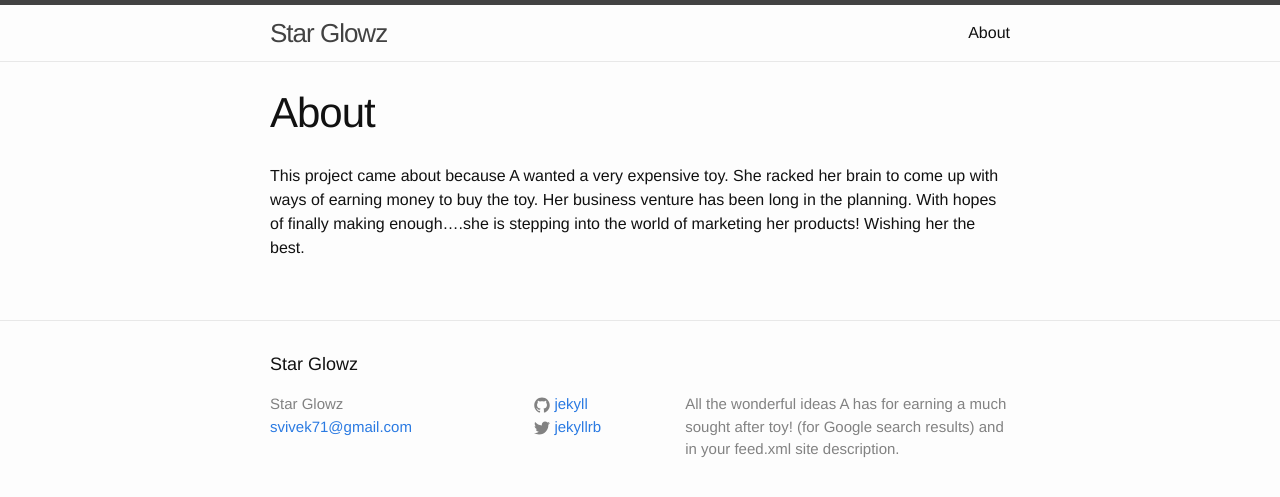
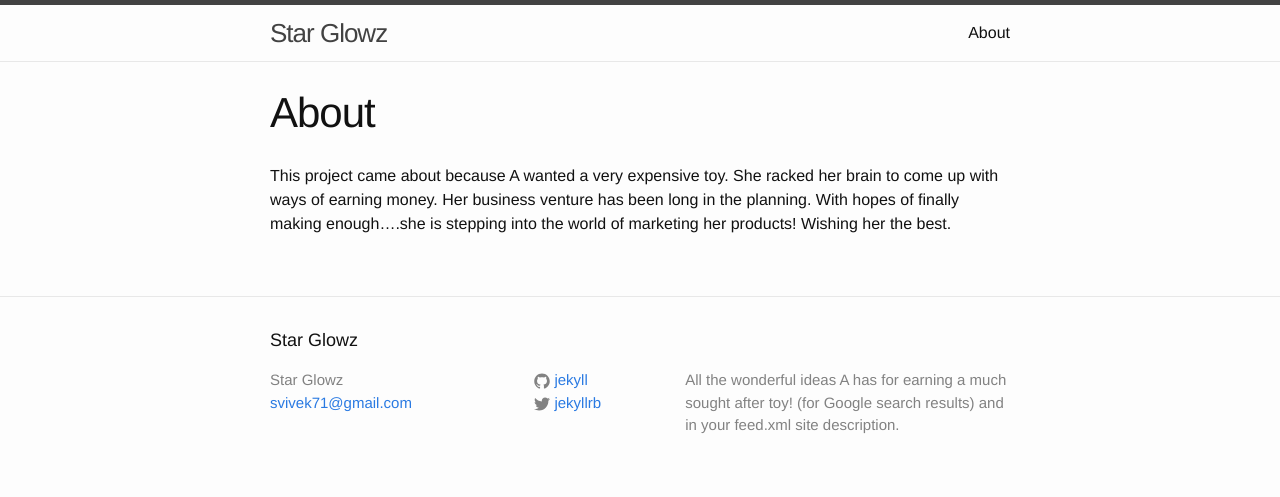
Before and after one commit to svivek71/svivek71.github.io, a Jekyll site: the page built from about.md, in a window 1280 px wide. Shown: the top 497 px of the page. Built offline with Jekyll 4.4.1, drawn with Linux system fonts in a browser that asks for light colours.

Commit message:
Update about.md

```diff
--- a/about.md
+++ b/about.md
@@ -4,4 +4,4 @@
 permalink: /about/
 ---
 
-This project came about because A wanted a very expensive toy. She racked her brain to come up with ways of earning money to buy the toy. Her business venture has been long in the planning. With hopes of finally making enough....she is stepping into the world of marketing her products! Wishing her the best.
+This project came about because A wanted a very expensive toy. She racked her brain to come up with ways of earning money. Her business venture has been long in the planning. With hopes of finally making enough....she is stepping into the world of marketing her products! Wishing her the best.
```
